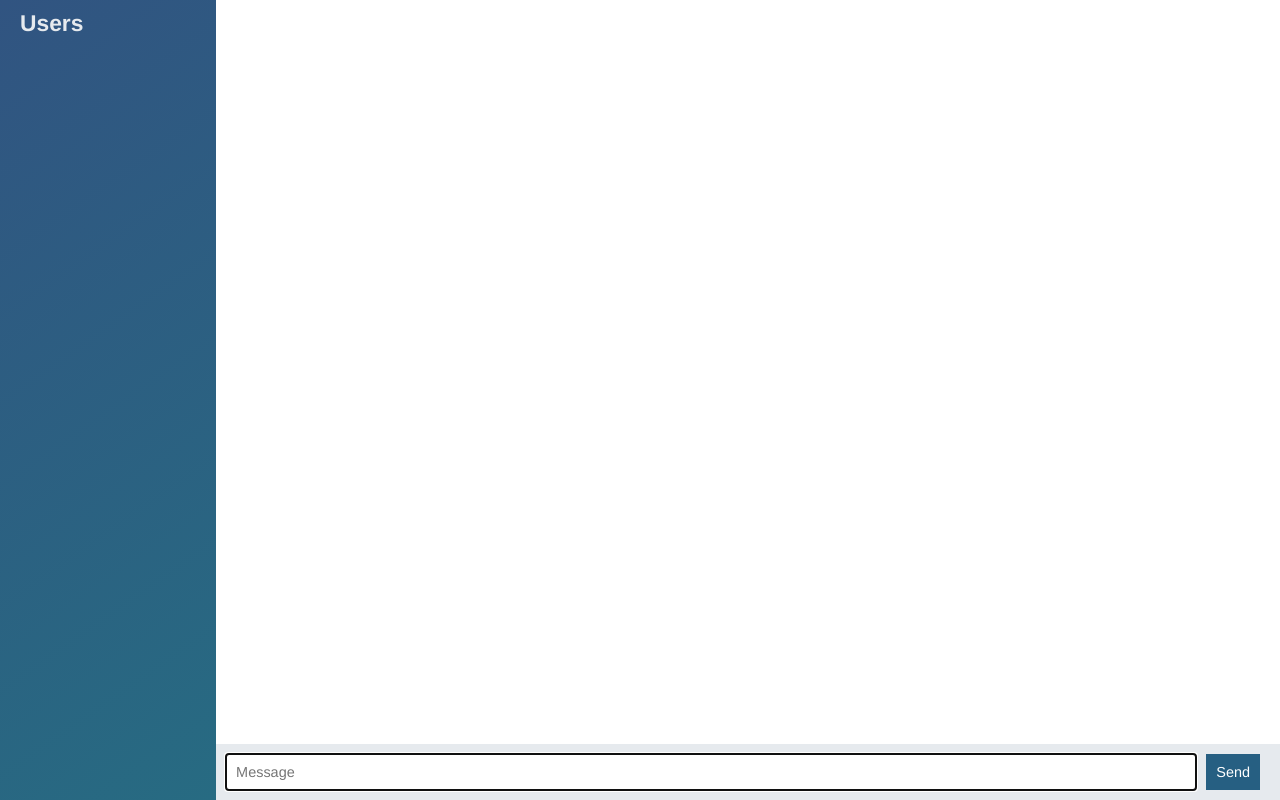
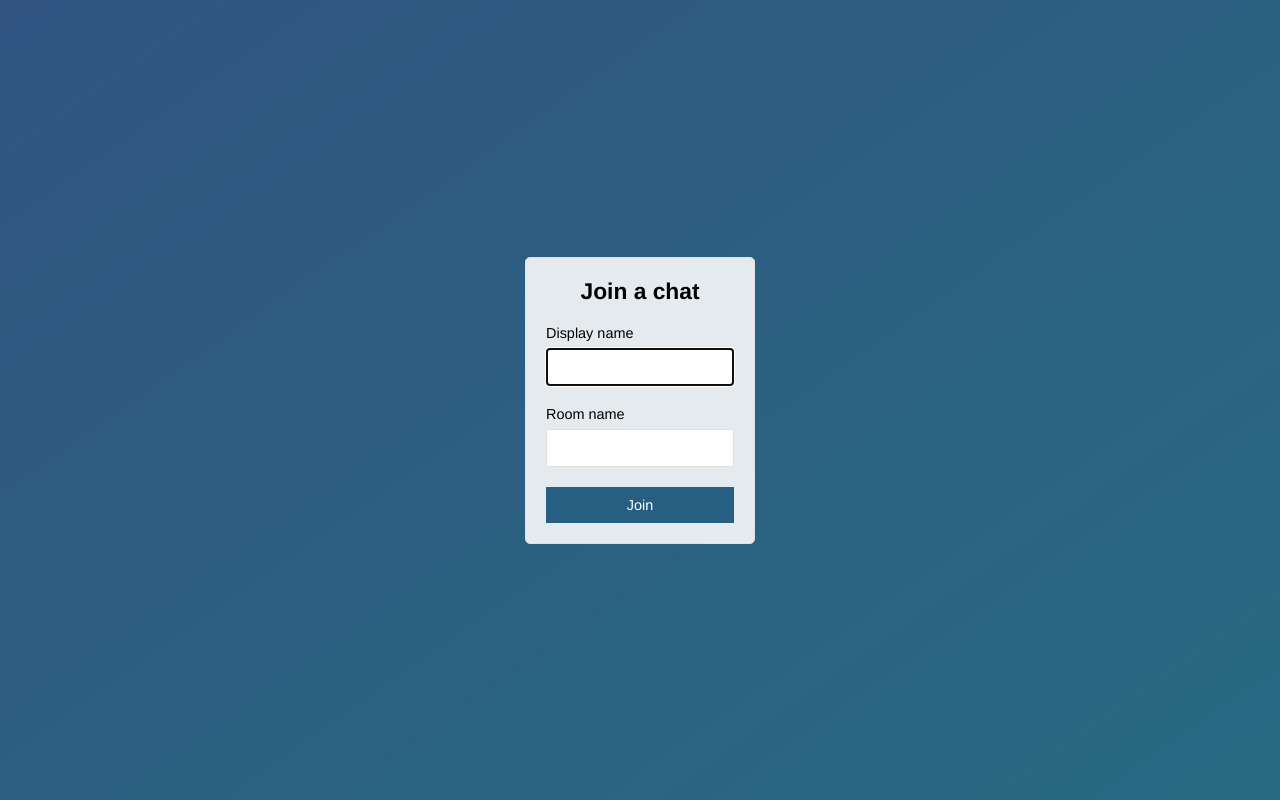
Before and after one commit to LegndBill/Chat_app, a website: page public/index.html in a window 1280 px wide. Drawn offline with nearby package versions, Linux system fonts and the light colour scheme; no server answers.

Commit message:
Join page

```diff
--- a/public/index.html
+++ b/public/index.html
@@ -3,51 +3,29 @@
   <head>
     <meta charset="utf-8">
     <link rel="stylesheet" href="/css/styles.css">
-    <title></title>
+    <meta name="viewport" content="width=device-width, initial-scale=1, user-scalable=no">
+    <title>Join Chat Room</title>
   </head>
-  <body class="chat">
-    <div class="chat__sidebar">
-      <h3>Users</h3>
-      <div id="users">
-
-      </div>
-    </div>
-
-
-
-    <div class="chat__main">
-      <ol id='messages' class="chat__messages"></ol>
-
-        <div class="chat__footer">
-          <form id="message-form">
-            <input name="message" type="text" placeholder="Message" autofocus autocomplete="off"/>
-            <button>Send</button>
-         </form>
+  <body class="centered-form">
+    <div class="centered-form__form">
+      <form action="/chat.html">
+      <div class="form-field">
+        <h3>Join a chat</h3></div>
+        <div class="form-field">
+          <label>Display name</label>
+          <input type="text" name="name" autofocus/>
         </div>
+          <div class="form-field">
+            <label>Room name</label>
+            <input type="text" name="room"/>
+          </div>
+              <div class="form-field">
+                <button>Join</button>
+              </div>
+            </form>
 
 
     </div>
-    <script id="message-template" type="text/template">
-      <li class="message">
-        <div class="message__title">
-          <h4>{{from}}</h4>
-          <span>{{createdAt}}</span>
-        </div>
-
-          <div class="message__body">
-            <p>{{text}}</p>
-          </div>
-       </li>
-
-    </script>
-
-
-    <script src="/socket.io/socket.io.js"></script>
-    <script src="/js/libs/jquery-3.3.1.min.js"></script>
-    <script src="/js/libs/moment.js"></script>
-    <script src="/js/libs/mustache.js"></script>
-    <script src="/js/index.js"></script>
-
 
   </body>
 </html>
```
Also changed, not shown: public/chat.html (added, +54 -0 lines), public/js/chat.js (renamed from public/js/index.js).
